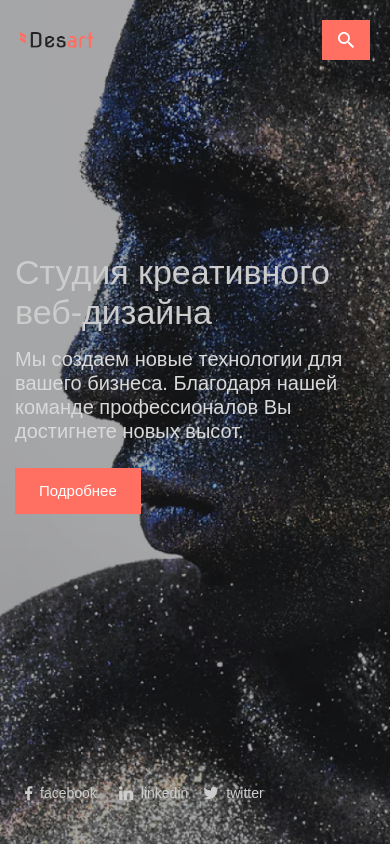
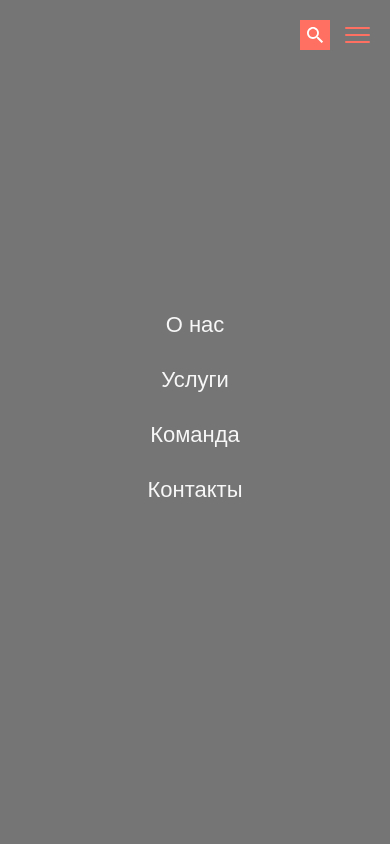
Before and after one commit to DeathWalker47/desart, a website: page app/index.pug in a window 390 px wide. Both pictures are taken after a click on the button 346 px from the left and 40 px from the top of the page. Shown: the top 844 px of the page. Drawn offline with nearby package versions, Linux system fonts and the light colour scheme; files that its build step writes are made by us from their sources.

Commit message:
Сделал меню

```diff
--- a/app/_header.pug
+++ b/app/_header.pug
@@ -7,15 +7,17 @@ header.header(data-aos="fade-down")
       img(src="images/logo.png", alt="logo")
     .container.header__container
       nav.menu
+        button.menu__btn
+          spam.menu__btn-line
         ul.menu__list
-            li.menu__item
-              a.menu__link(href="#home") Главная
-            li.menu__item
-              a.menu__link(href="#about") О нас
-            li.menu__item
-              a.menu__link(href="#services") Услуги
-            li.menu__item
-              a.menu__link(href="#team") Команда
-            li.menu__item
-              a.menu__link(href="#contact") Контакты
-    button.header__btn
+          li.menu__item
+            a.menu__link(href="#about") О нас
+          li.menu__item
+            a.menu__link(href="#services") Услуги
+          li.menu__item
+            a.menu__link(href="#team") Команда
+          li.menu__item
+            a.menu__link(href="#contact") Контакты
+    form.header__form(action="#")
+      input.header__form-input(type="text" placeholder="Поиск")
+      button.header__btn
--- a/app/index.pug
+++ b/app/index.pug
@@ -5,15 +5,16 @@ extends base
 block content
   .wrapper
     include _header
-    include top
-    include _about
-    include benefits
-    include newsletter
-    include services
-    include offer
-    include team
-    include contact
-    include talk
+    main.main
+      include top
+      include _about
+      include benefits
+      include newsletter
+      include services
+      include offer
+      include team
+      include contact
+      include talk
     include footer
 
   script(src="https://api-maps.yandex.ru/2.1/?apikey=261b9a65-edba-49ff-845d-999d0e37f0bf&lang=ru_RU")
--- a/app/js/main.js
+++ b/app/js/main.js
@@ -8,6 +8,23 @@ $(function(){
           scrollTop: top
       }, 1500);
   });
+
+    $('.menu__btn').on('click', function(){
+    $('.menu__list').toggleClass('menu__list--active');
+    $('body').toggleClass('hidden');
+    });
+
+    $('.menu__link').on('click', function(){
+    $('.menu__list').removeClass('menu__list--active');
+    $('body').removeClass('hidden');
+    });
+
+    $('.header__btn').on('click', function(){
+      $('.header__form-input').toggleClass('header__form-input--visibile');
+      });
+    $('section, .menu__btn').on('click', function(){
+      $('.header__form-input').removeClass('header__form-input--visibile');
+      });
 
 });
 
--- a/app/scss/_global.scss
+++ b/app/scss/_global.scss
@@ -11,6 +11,9 @@ body{
   color: $default;
   background-color: $white;
   position: relative;
+}
+body.hidden{
+  overflow: hidden;
 }
 
 .wrapper{
--- a/app/scss/_media.scss
+++ b/app/scss/_media.scss
@@ -164,16 +164,56 @@
 
 
 @media (max-width:768px){
-  .menu__list {
+  .header{
+    &__inner{
+      justify-content: space-between;
+    }
+    &__form{
+      margin-left: auto;
+      margin-right: 15px;
+    }
+    &__container {
+      width: auto;
+      margin: 0;
+      padding: 0;
+      order: 1;
+    }
+  }
+  .menu{
+    margin-left: 0;
+    &__btn{
+      display: block;
+    }
+    &__list {
       position: absolute;
       top: 0;
       left: 0;
       width: 100%;
       flex-direction: column;
       align-items: center;
-    background-color: #F7F7F7;
+      justify-content: center;
+      background-color: $default;
       height: 100vh;
+      transition: all .6s linear;
       transform: translateY(-120%);
+      &--active{
+      transform: translateY(0%);
+      }
+    }
+    &__item{
+      margin-bottom: 25px;
+    }
+    &__link {
+      font-size: 22px;
+      line-height: 26px;
+      color: $light-gray;
+      &:hover{
+      color: $light-gray;
+      }
+    }
+  }
+  .menu__item+.menu__item {
+    margin-left: 0;
   }
   .top{
     &__content{
@@ -416,9 +456,19 @@
 
 
 @media (max-width:420px){
+  .logo{
+    img {
+      max-width: 70%;
+    }
+  }
   %btn{
     padding: 8px 24px;
     font-size: 15px;
+  }
+  .header__btn{
+    padding: 8px 15px;
+    min-width: 30px;
+    height: 30px;
   }
   .top{
     z-index: 1;
@@ -541,6 +591,9 @@
 }
 
 @media (max-width:340px){
+  .header__form-input--visibile {
+    width: 160px;
+  }
   .title {
     font-size: 25px;
     line-height: 30px;
@@ -573,6 +626,11 @@
 
 
 @media  (orientation: landscape){
+  .header__btn {
+    padding: 8px 15px;
+    min-width: 30px;
+    height: 30px;
+  }
   .top__content {
     padding-top: 150px;
   }
--- a/app/scss/style.scss
+++ b/app/scss/style.scss
@@ -18,6 +18,37 @@
   &__container {
     width: 100%;
   }
+  &__form{
+    overflow: hidden;
+    position: relative;
+
+    max-width: 180px;
+    width: 100%;
+    display: flex;
+    justify-content: flex-end;
+  }
+  &__form-input{
+    position: absolute;
+    top: 0;
+
+    // width: 180px;
+    width: 0;
+    visibility: hidden;
+    right: 0;
+    border: none;
+    padding: 0 10px;
+    transition: all .3s linear;
+
+
+    // transform: translateX(100%);
+    &::placeholder{
+      font-size: 12px;
+    }
+    &--visibile{
+      width: 180px;
+      visibility: visible;
+    }
+  }
   &__btn{
     padding: 0;
     min-width: 50px;
@@ -25,6 +56,7 @@
     display: flex;
     justify-content: center;
     align-items: center;
+    z-index: 2;
     @extend %btn;
     &::before{
       content: '';
@@ -38,6 +70,44 @@
 
 .menu{
   margin-right: auto;
+  &__btn{
+    display: none;
+    padding: 0;
+    border: none;
+    background-color: transparent;
+    width: 25px;
+    height: 25px;
+    z-index: 5;
+    overflow: auto;
+    position: relative;
+    &::before,
+    &::after {
+      content: '';
+      position: absolute;
+      width: 25px;
+      background-color: $accent;
+      height: 2px;
+      right: 0;
+      transition: all .5s linear;
+      border-radius: 3px;
+    }
+    &::before {
+      top: 4px;
+    }
+
+    &::after {
+      bottom: 5px;
+    }
+  }
+  &__btn-line {
+    width: 25px;
+    height: 2px;
+    background-color: $accent;
+    display: block;
+    opacity: 1;
+    transition: all 1s linear;
+    border-radius: 3px;
+  }
   &__list{
     display: flex;
   }
```
Also changed, not shown: app/_header.html, app/index.html, app/js/main.min.js. Lines whose indentation alone changed are shown as unchanged.
